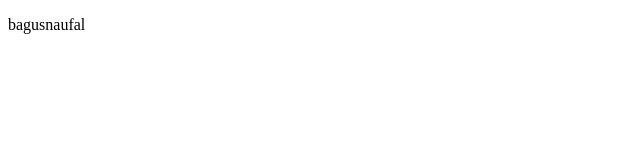
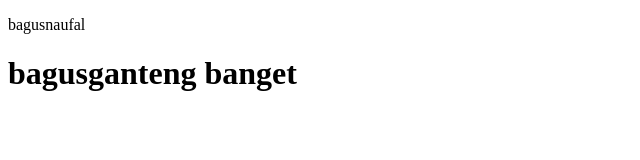
Before and after one commit to bagusnaufalrepo/jadiprogrammerhandal, a plain HTML site: page index.html in a window 1280 px wide. Shown: the whole page, without its empty margins (0-640 px from the left). Drawn offline with Linux system fonts and the light colour scheme.

Commit message:
merubah file index.html

```diff
--- a/index.html
+++ b/index.html
@@ -7,5 +7,6 @@
 </head>
 <body>
     <p>bagusnaufal</p>
+    <h1>bagusganteng banget</h1>
 </body>
 </html>
```
